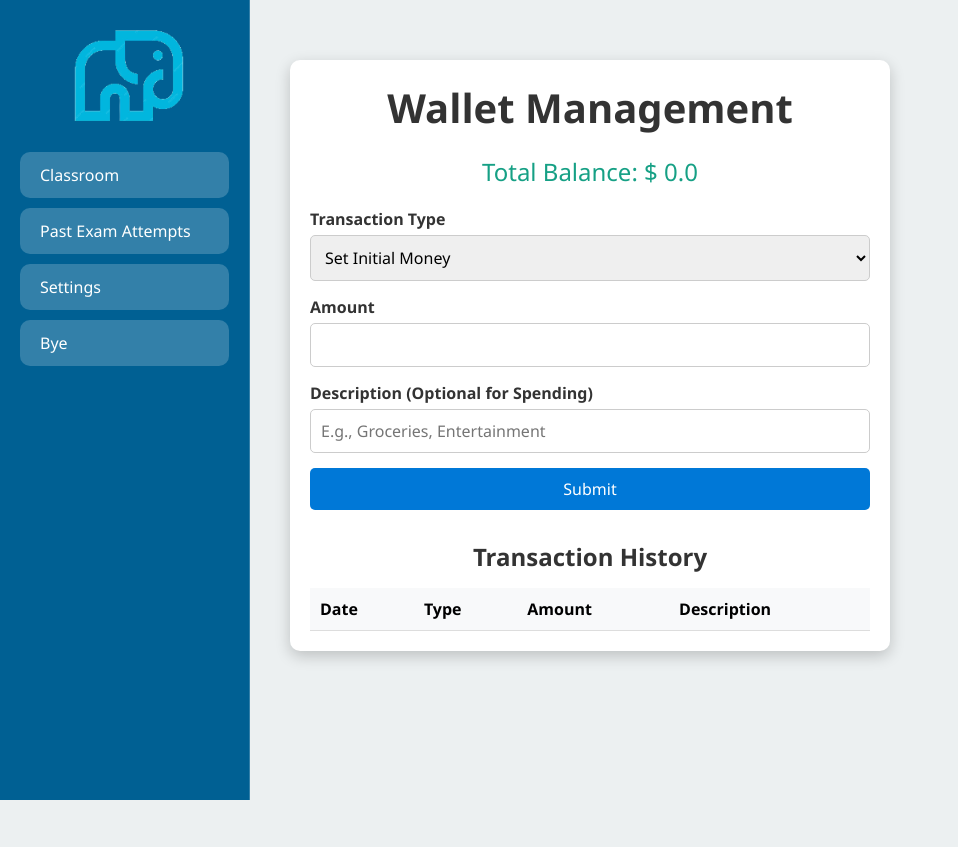
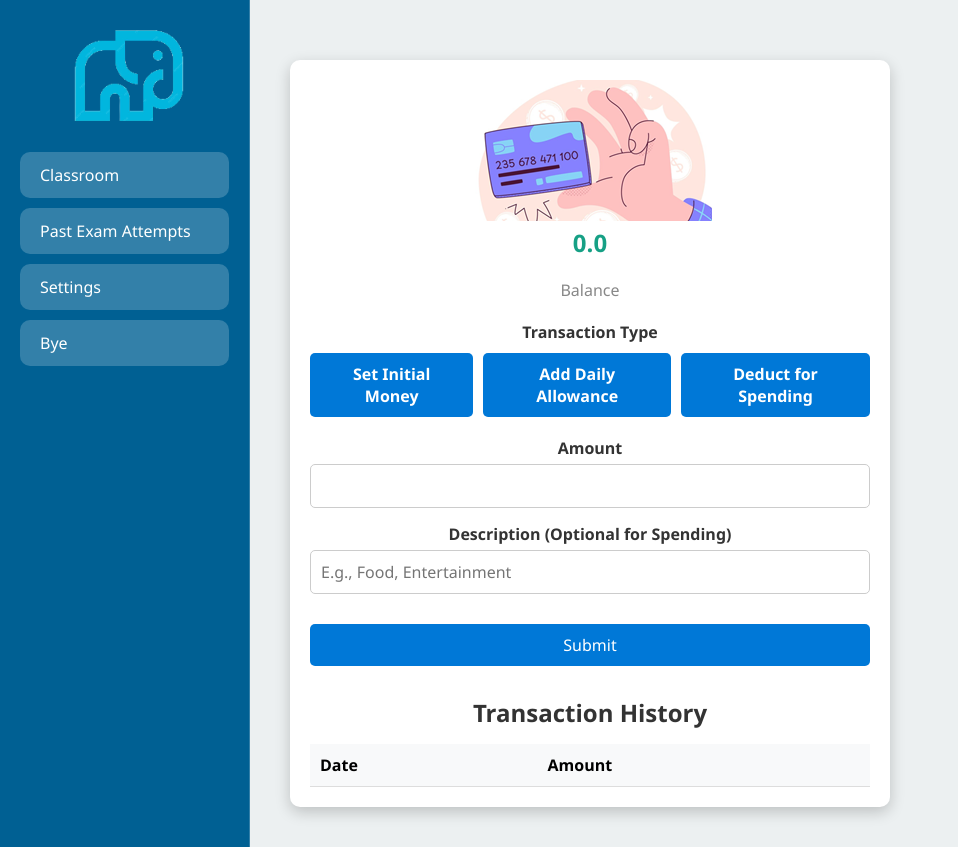
Before and after one commit to ponp1234/backbencher, a Flask app: page /wallet in a window 1280 px wide. Shown: the whole page, without its empty margins (0-958 px from the left). Before the commit the page ends 800 px from the top, so only its background shows below. Run offline with Flask 3, Linux system fonts and the light colour scheme; a user stored in the database is signed in; lists and menus that the app fills with data are empty.

Commit message:
01092025

```diff
--- a/templates/wallet.html
+++ b/templates/wallet.html
@@ -5,6 +5,85 @@
     <meta name="viewport" content="width=device-width, initial-scale=1.0">
     <title>Wallet Management</title>
     <style>
+
+
+     .wallet-container {
+            background: #ffffff;
+            border-radius: 15px;
+            box-shadow: 0px 4px 10px rgba(0, 0, 0, 0.2);
+            padding: 30px;
+            max-width: 400px;
+            width: 90%;
+            text-align: center;
+        }
+
+        .card-image {
+            background: #006093;
+            border-radius: 10px;
+            padding: 20px;
+            margin-bottom: 20px;
+            position: relative;
+        }
+
+        .card-image img {
+            max-width: 100%;
+            border-radius: 10px;
+        }
+
+        .balance {
+            font-size: 5em;
+            font-weight: bold;
+            margin-bottom: 5px;
+            color: #16a085;
+        }
+
+        .balance-label {
+            font-size: 1em;
+            color: #888;
+            margin-bottom: 20px;
+        }
+
+        .wallet-sections {
+            margin-top: 20px;
+        }
+
+        .wallet-section {
+            background: #f9f9f9;
+            border-radius: 10px;
+            padding: 15px;
+            margin: 10px 0;
+            display: flex;
+            justify-content: space-between;
+            align-items: center;
+            font-size: 1.1em;
+        }
+
+        .wallet-section span {
+            font-weight: bold;
+        }
+
+        .allowance-info {
+            margin-top: 20px;
+            font-size: 0.9em;
+            color: #555;
+        }
+
+        button {
+            padding: 10px 20px;
+            background: #0078d7;
+            color: white;
+            border: none;
+            border-radius: 5px;
+            cursor: pointer;
+            transition: background 0.3s ease;
+            margin-top: 15px;
+        }
+
+        button:hover {
+            background: #0056a1;
+        }
+
+
 
      * {
             box-sizing: border-box;
@@ -200,6 +279,39 @@
         tr:hover td {
             background: #f1f1f1;
         }
+
+
+           .options {
+        display: flex;
+        justify-content: space-between;
+        gap: 10px;
+        margin-top: 10px;
+    }
+
+    .option-button {
+        display: inline-block;
+        padding: 10px 20px;
+        background: #0078d7;
+        color: white;
+        text-align: center;
+        border-radius: 5px;
+        cursor: pointer;
+        font-size: 1em;
+        transition: background 0.3s ease;
+    }
+
+    .option-button:hover {
+        background: #0056a1;
+    }
+
+    input[type="radio"] {
+        display: none;
+    }
+
+    input[type="radio"]:checked + .option-button {
+        background: #16a085;
+    }
+
     </style>
 </head>
 <body>
@@ -214,27 +326,39 @@
    <div class="content">
 
     <h1></h1>
+
+
     <div class="wallet-container">
-        <h1>Wallet Management</h1>
-        <div class="balance">Total Balance: $<span id="balance"> {{ balance }}</span></div>
+
+            <img src="static/card.png" alt="Card Image">
+
+        <div class="balance"> {{ balance }}</div>
+        <div class="balance-label">Balance</div>
+
+
 
 
         <form method="POST">
-    <div class="form-group">
-        <label for="transaction_type">Transaction Type</label>
-        <select id="transaction_type" name="transaction_type" required>
-            <option value="Initial">Set Initial Money</option>
-            <option value="Allowance">Add Daily Allowance</option>
-            <option value="Spending">Deduct for Spending</option>
-        </select>
+   <div class="form-group">
+    <label for="transaction_type">Transaction Type</label>
+    <div class="options">
+        <input type="radio" id="initial" name="transaction_type" value="Initial" required>
+        <label for="initial" class="option-button">Set Initial Money</label>
+
+        <input type="radio" id="allowance" name="transaction_type" value="Allowance">
+        <label for="allowance" class="option-button">Add Daily Allowance</label>
+
+        <input type="radio" id="spending" name="transaction_type" value="Spending">
+        <label for="spending" class="option-button">Deduct for Spending</label>
     </div>
+</div>
     <div class="form-group">
         <label for="amount">Amount</label>
         <input type="number" id="amount" name="amount" step="0.01" required>
     </div>
     <div class="form-group">
         <label for="description">Description (Optional for Spending)</label>
-        <input type="text" id="description" name="description" placeholder="E.g., Groceries, Entertainment">
+        <input type="text" id="description" name="description" placeholder="E.g., Food, Entertainment">
     </div>
     <button type="submit">Submit</button>
 </form>
@@ -245,18 +369,19 @@
         <thead>
             <tr>
                 <th>Date</th>
-                <th>Type</th>
                 <th>Amount</th>
-                <th>Description</th>
             </tr>
         </thead>
         <tbody>
             {% for transaction in transactions %}
             <tr>
                 <td>{{ transaction.date }}</td>
-                <td>{{ transaction.transaction_type }}</td>
-                <td>${{ transaction.amount }}</td>
-                <td>{{ transaction.description }}</td>
+                <td>${{ transaction.amount }}
+                 <div class="allowance-info">
+                  {{ transaction.description }}
+                 </div>
+                </td>
+
             </tr>
             {% endfor %}
         </tbody>
```
Also changed, not shown: templates/calc.html (+5 -104 lines), instance/site6.db, static/card.png (added).
